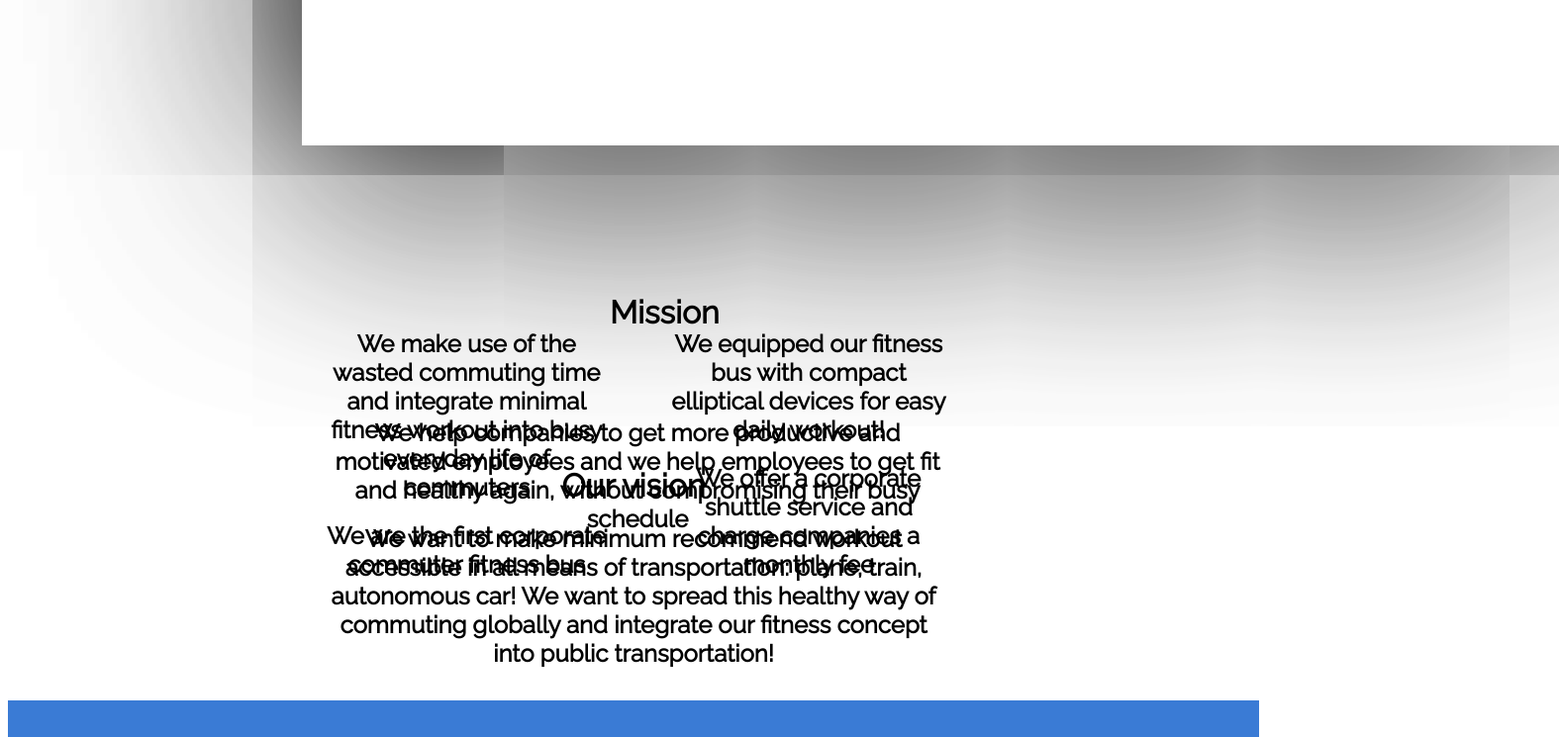
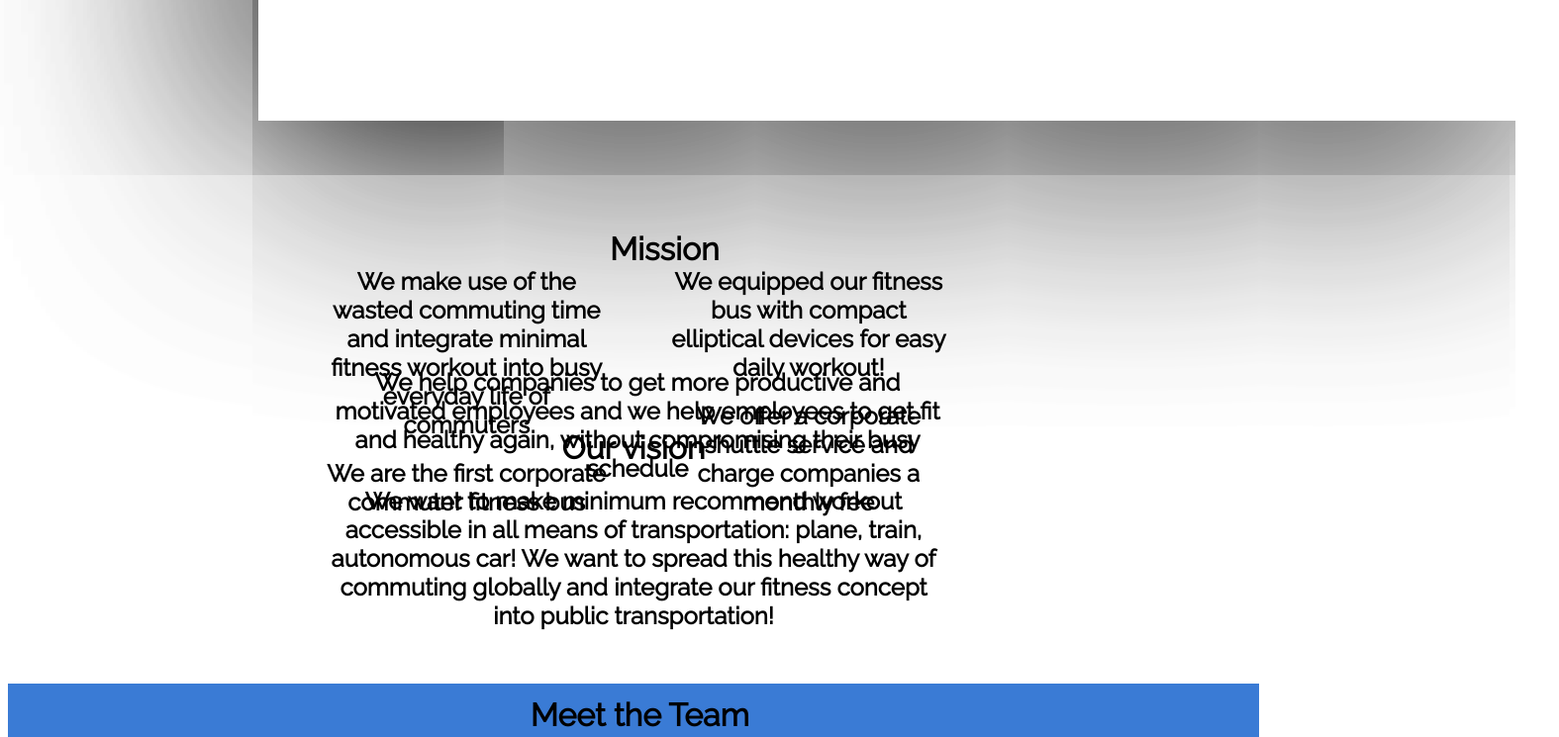
Before and after one commit to RichardLin3/gymotion.github.io, a plain HTML site: page index.html in a window 1280 px wide. Shown: the part 840-1585 px from the top of the page at 99% size, 1575 px wide, since content can reach past the window. Drawn offline with Linux system fonts and the light colour scheme.

Commit message:
format changes

```diff
--- a/index.css
+++ b/index.css
@@ -12,11 +12,10 @@ body {
 .title {
 	text-align: center;
 	padding-top: 2%;
-	padding-bottom: 2%;
 	font-size: 90px;
 }
 .videoBoarder {
-	margin-left: 23.5%;
+	margin-left: 20%;
 	width: 1270px;
 	height: 710px;
 	box-shadow: 0 4px 300px 0 rgba(0, 0, 0, 0.8), 0 6px 300px 0 rgba(0, 0, 0, 0.8);
@@ -26,22 +25,22 @@ body {
 }
 .mission {
 	position: absolute;
-	padding: 10% 42.5% 0 47.5%;
+	padding: 7% 42.5% 0 47.5%;
 }
 .setOne {
 	position: absolute;
-	padding: 13% 52% 1% 25%;
+	padding: 10% 52% 1% 25%;
 }
 .setTwo {
 	position:absolute;
-	padding: 13% 25% 1% 52%;
+	padding: 10% 25% 1% 52%;
 }
 .setThree {
 	position: absolute;
-	padding: 20% 25% 1% 25%;
+	padding: 18% 25% 1% 25%;
 }
 .vision {
-	padding: 24% 25% 1% 25%;
+	padding: 23% 25% 1% 25%;
 }
 .topRow {
 	padding: 1% 0 0 10%;
@@ -49,12 +48,15 @@ body {
 .bottomRow {
 	padding: 1% 0 0 10%;
 }
+.team h1 {
+	text-align: center;
+	padding-top: 1%;
+}
 .team {
 	background-color: #3a7bd5;
+	padding-left: 1%;
+}
+.team img{
 	padding-top: 1%;
 	padding-bottom: 2%;
-	text-align: center;
 }
-.team img{
-padding-left: 2%;
-}
```
Also changed, not shown: index.html (+0 -1 lines).
